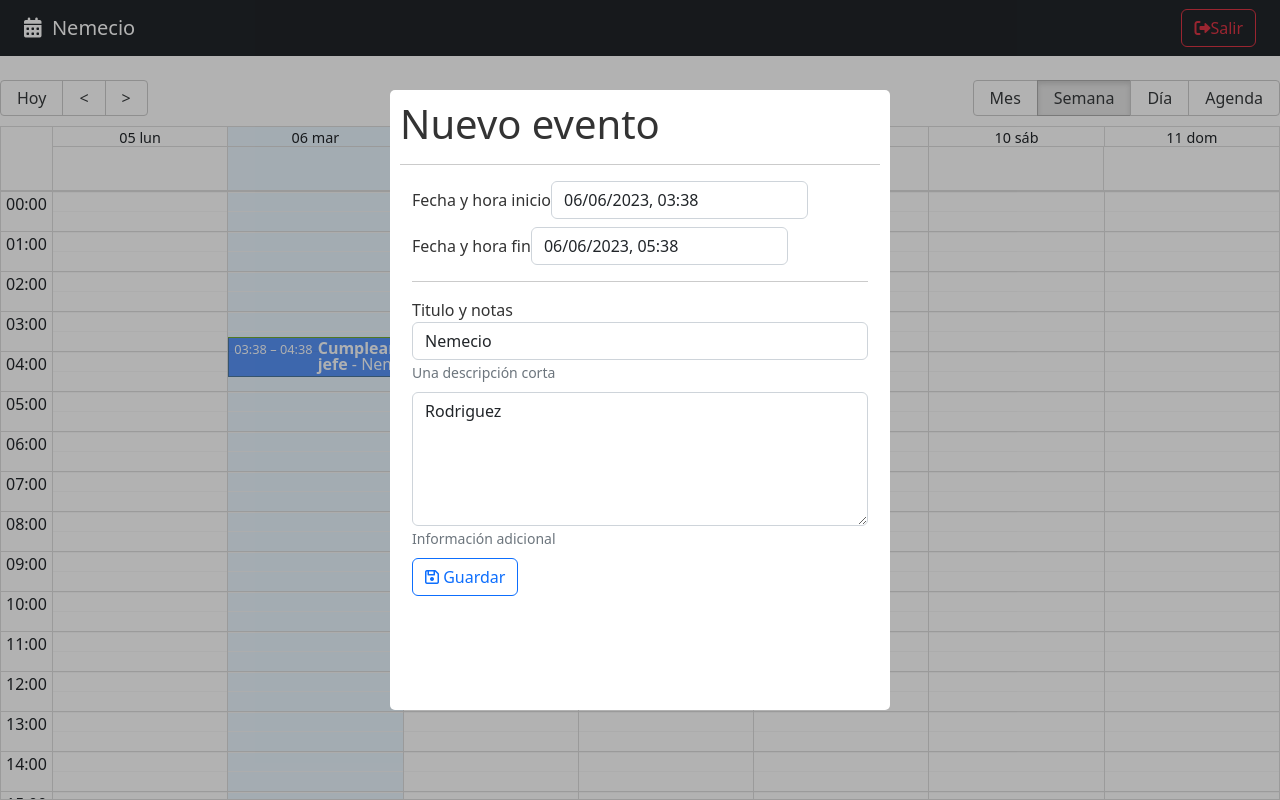
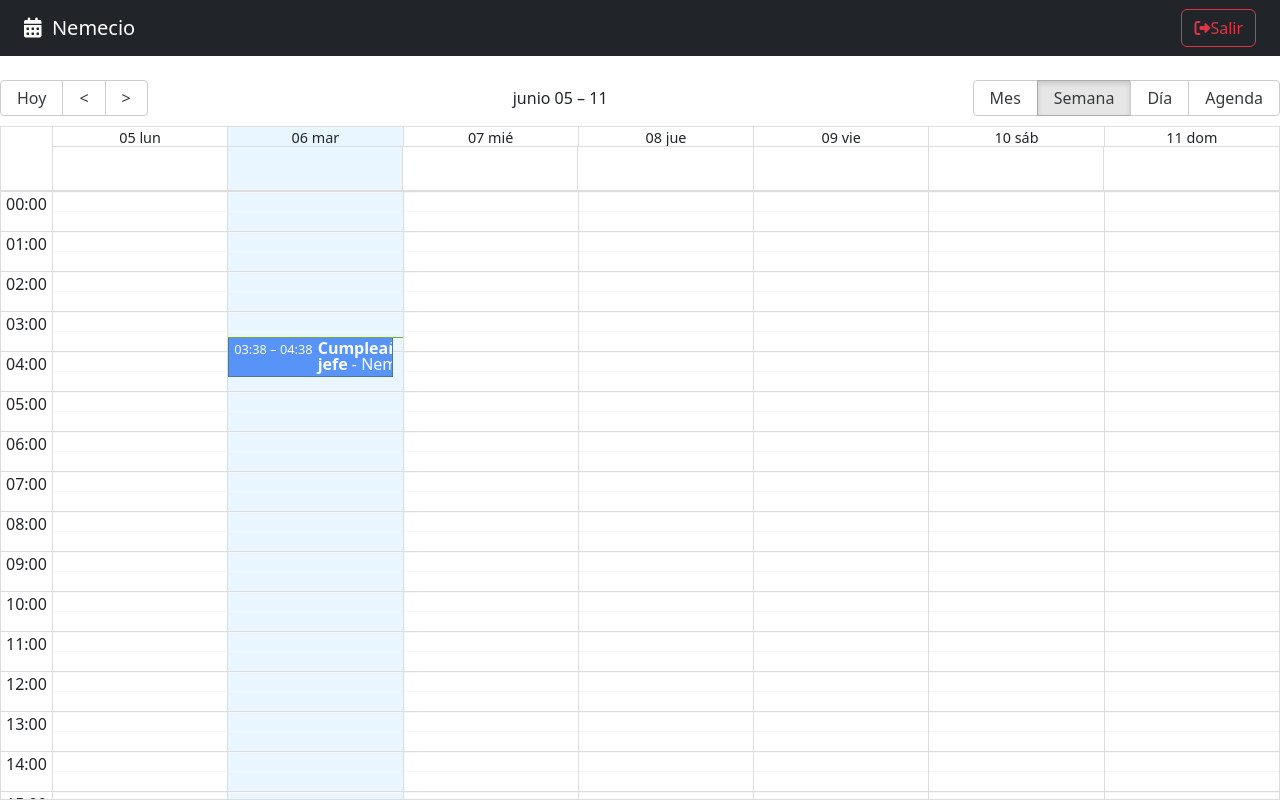
Before and after one commit to jner0/CalendarApp, a React (Vite) app: page / in a window 1280 px wide. Built offline with nearby package versions, Linux system fonts and the light colour scheme.

Commit message:
Cerrando ya briendo modal

```diff
--- a/src/calendar/components/CalendarModal.jsx
+++ b/src/calendar/components/CalendarModal.jsx
@@ -7,7 +7,9 @@
 import Modal from "react-modal";
 import DatePicker, { registerLocale } from "react-datepicker";
 import "react-datepicker/dist/react-datepicker.css";
+
 import es from 'date-fns/locale/es';
+import { useUiStore } from "../../hooks";
 
 registerLocale('es', es)
 
@@ -26,7 +28,8 @@
 
 export const CalendarModal = () => {
 
-    const [isOpen, setIsOpen] = useState(true);
+    const { isDateModalOpen, closeDateModal } = useUiStore();
+
     const [formSubmitted, setFormSubmitted] = useState(false);
 
     const [formValues, setFormValues] = useState({
@@ -60,8 +63,8 @@
     }
 
     const onCloseModal = () => {
-        console.log('cerrando modal');
-        setIsOpen(false);
+        //console.log('cerrando modal');
+        closeDateModal()
     }
 
     const onSubmit = (event) => {
@@ -82,7 +85,7 @@
 
   return (
     <Modal
-        isOpen={isOpen}
+        isOpen={isDateModalOpen}
         onRequestClose={onCloseModal}
         style={customStyles}
         className='modal'
--- a/src/calendar/pages/CalendarPage.jsx
+++ b/src/calendar/pages/CalendarPage.jsx
@@ -6,6 +6,7 @@
 import { CalendarEvent, CalendarModal, Navbar } from "../";
 
 import { localizer, getMessagesEs } from '../../helpers';
+import { useUiStore } from '../../hooks';
 
 const events = [{
   title: 'Cumpleaños del jefe',
@@ -21,6 +22,7 @@
 
 export const CalendarPage = () => {
 
+  const { openDateModal } = useUiStore();
   const [lastView, setLastView] = useState(localStorage.getItem('lastview') || 'week')
 
   const eventStyleGetter = ( event, start, end, isSelected) => {
@@ -39,7 +41,8 @@
   }
 
   const onDoubleClick = (event) => {
-    console.log({doubleClick: event});
+    //console.log({doubleClick: event});
+    openDateModal();
   }
 
   const onSelect = (event) => {
--- /dev/null
+++ b/src/hooks/index.js
@@ -0,0 +1 @@
+export * from './useUiStore'
--- /dev/null
+++ b/src/hooks/useUiStore.js
@@ -0,0 +1,28 @@
+import { useDispatch, useSelector } from "react-redux"
+import { onOpenDateModal, onCloseDateModal } from "../store";
+
+
+export const useUiStore = () => {
+
+    const dispatch = useDispatch();
+
+    const { isDateModalOpen } = useSelector( state => state.ui);
+
+    const openDateModal = () => {
+        dispatch( onOpenDateModal() )
+    }
+
+    const closeDateModal = () => {
+        dispatch( onCloseDateModal() )
+    }
+
+    return{
+        //Propiedades
+        isDateModalOpen,
+
+        //Metodos
+        openDateModal,
+        closeDateModal
+    }
+
+}
--- a/src/store/ui/uiSlice.js
+++ b/src/store/ui/uiSlice.js
@@ -10,7 +10,7 @@
             state.isDateModalOpen = true;
         },
 
-        onCloseDateModal: () => {
+        onCloseDateModal: (state) => {
             state.isDateModalOpen = false;
         }
     }
@@ -18,4 +18,4 @@
 
 
 // Action creators are generated for each case reducer function
-export const { onOpenDateModal } = uiSlice.actions;
+export const { onOpenDateModal, onCloseDateModal } = uiSlice.actions;
```
